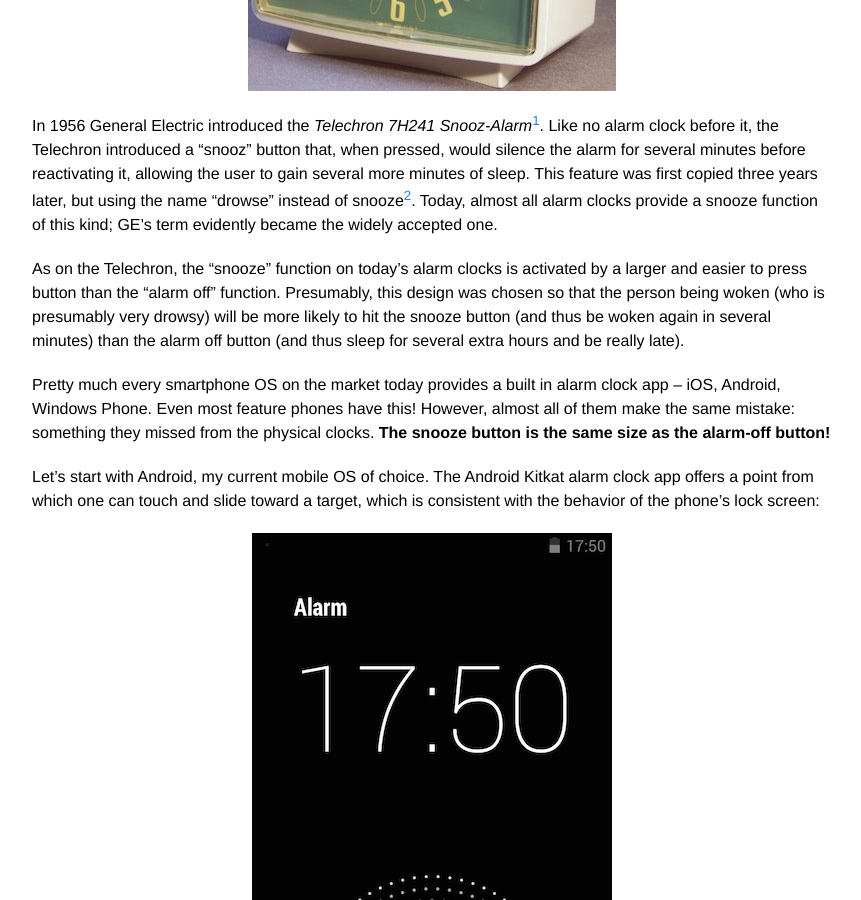
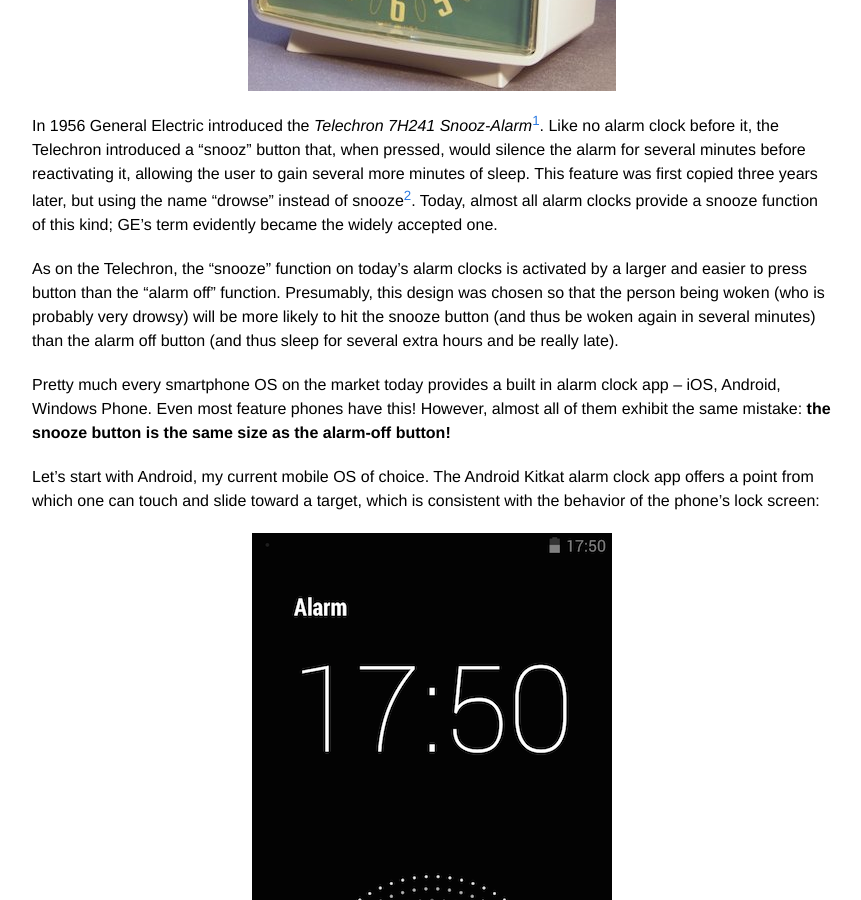
Before and after one commit to tilden/tilden.github.io, a Jekyll site: the page built from _posts/2014-07-12-Every-smartphone-alarm-clock-app-gets-snooze-wrong.md, in a window 1280 px wide and 900 px high, scrolled down 499 px. Shown: the whole window, without its empty margins (208-1069 px from the left). Built offline with Jekyll 4.4.1, drawn with Linux system fonts in a browser that asks for light colours.

Commit message:
tweaks to clock article

```diff
--- a/_posts/2014-07-12-Every-smartphone-alarm-clock-app-gets-snooze-wrong.md
+++ b/_posts/2014-07-12-Every-smartphone-alarm-clock-app-gets-snooze-wrong.md
@@ -8,9 +8,9 @@ date:   2014-07-12 16:05:21
 
 In 1956 General Electric introduced the *Telechron 7H241 Snooz-Alarm*[^telechron].  Like no alarm clock before it, the Telechron introduced a "snooz" button that, when pressed, would silence the alarm for several minutes before reactivating it, allowing the user to gain several more minutes of sleep. This feature was first copied three years later, but using the name "drowse" instead of snooze[^westclox]. Today, almost all alarm clocks provide a snooze function of this kind; GE's term evidently became the widely accepted one.
 
-As on the Telechron, the "snooze" function on today's alarm clocks is activated by a larger and easier to press button than the "alarm off" function. Presumably, this design was chosen so that the person being woken (who is presumably very drowsy) will be more likely to hit the snooze button (and thus be woken again in several minutes) than the alarm off button (and thus sleep for several extra hours and be really late).
+As on the Telechron, the "snooze" function on today's alarm clocks is activated by a larger and easier to press button than the "alarm off" function. Presumably, this design was chosen so that the person being woken (who is probably very drowsy) will be more likely to hit the snooze button (and thus be woken again in several minutes) than the alarm off button (and thus sleep for several extra hours and be really late).
 
-Pretty much every smartphone OS on the market today provides a built in alarm clock app -- iOS, Android, Windows Phone. Even most feature phones have this! However, almost all of them make the same mistake: something they missed from the physical clocks.  **The snooze button is the same size as the alarm-off button!**
+Pretty much every smartphone OS on the market today provides a built in alarm clock app -- iOS, Android, Windows Phone. Even most feature phones have this! However, almost all of them exhibit the same mistake: **the snooze button is the same size as the alarm-off button!**
 
 Let's start with Android, my current mobile OS of choice. The Android Kitkat alarm clock app offers a point from which one can touch and slide toward a target, which is consistent with the behavior of the phone's lock screen:
 
```
